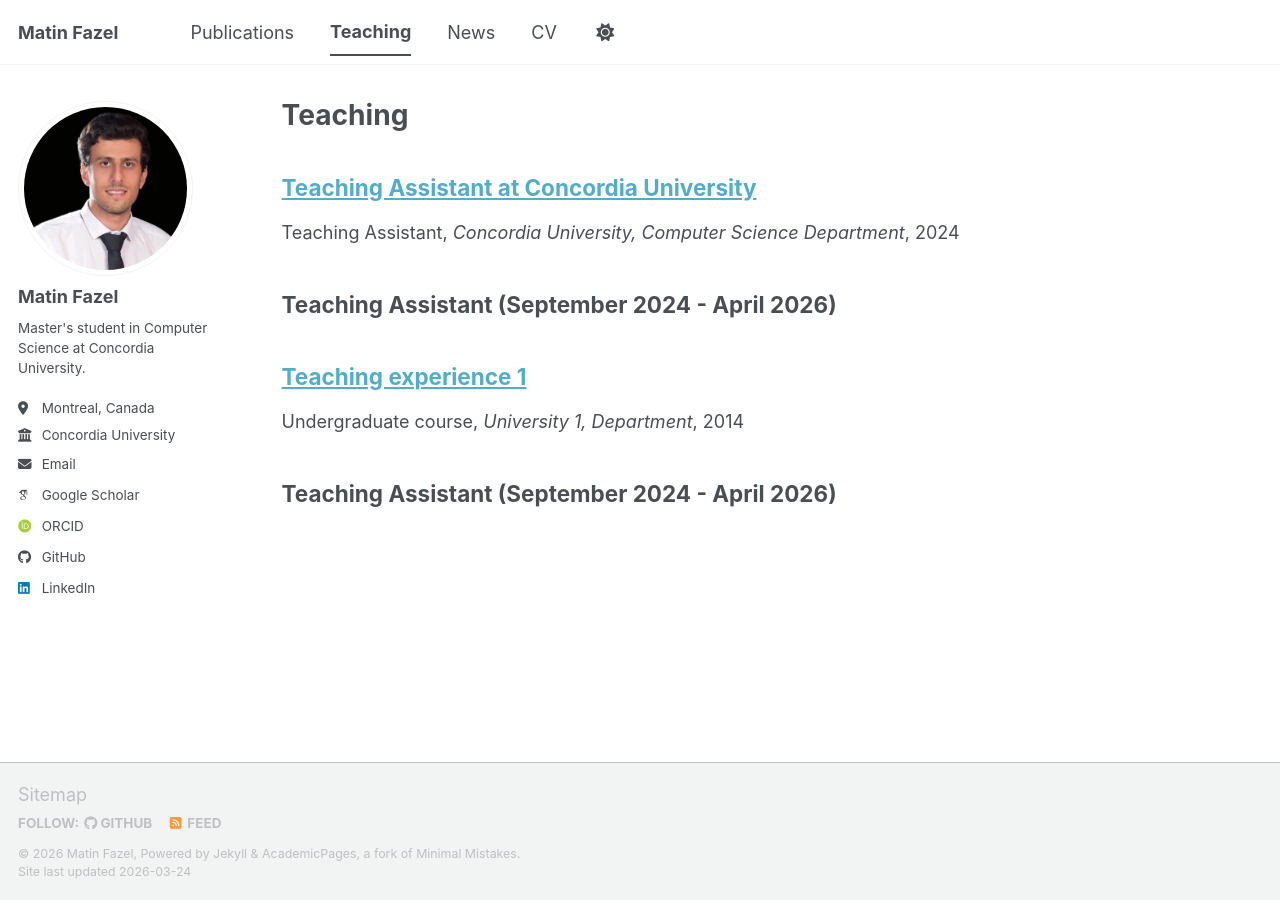
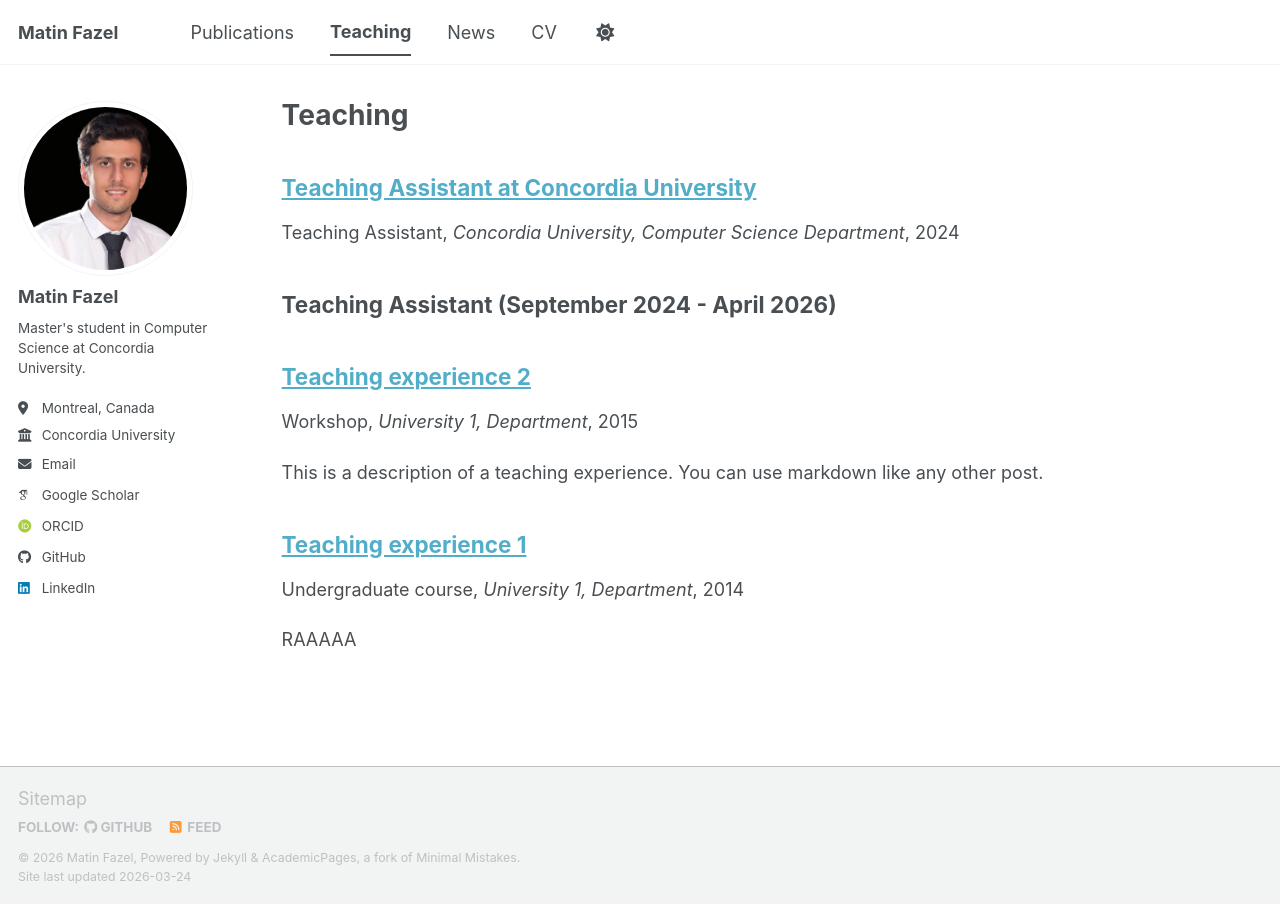
Before and after one commit to matinfazel/matinfazel.github.io, a Jekyll site: the page built from _pages/teaching.html, in a window 1280 px wide. Built offline with Jekyll 4.4.1, drawn with Linux system fonts in a browser that asks for light colours; some web fonts are replaced; a script bundle is joined from its source files by our own code; library files that are not in the unit come from our copies.

Commit message:
ta added

```diff
--- a/_teaching/2014-spring-teaching-1.md
+++ b/_teaching/2014-spring-teaching-1.md
@@ -7,7 +7,7 @@
 date: 2014-01-01
 location: "City, Country"
 ---
-
+RAAAAA
 
 ## Teaching Assistant (September 2024 - April 2026)
 
--- /dev/null
+++ b/_teaching/2015-spring-teaching-2.md
@@ -0,0 +1,20 @@
+---
+title: "Teaching experience 2"
+collection: teaching
+type: "Workshop"
+permalink: /teaching/2015-spring-teaching-1
+venue: "University 1, Department"
+date: 2015-01-01
+location: "City, Country"
+---
+
+This is a description of a teaching experience. You can use markdown like any other post.
+
+Heading 1
+======
+
+Heading 2
+======
+
+Heading 3
+======
```
